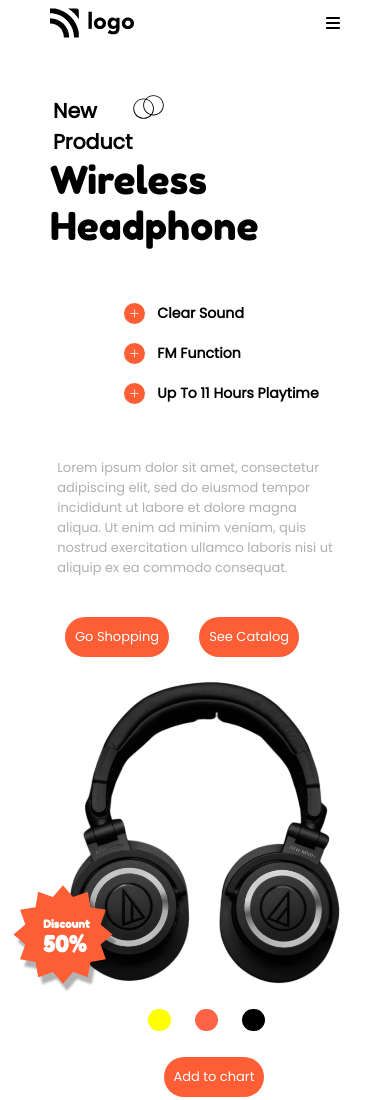
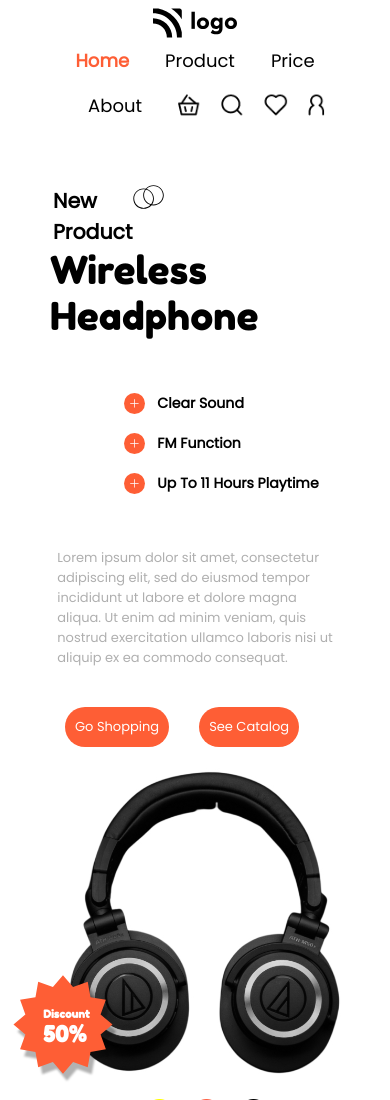
Before and after one commit to saurabhrm/E-Commerce_page, a website: page index.html in a window 390 px wide. Shown: the top 1100 px of the page. Drawn offline with Linux system fonts and the light colour scheme.

Commit message:
navbar responsive

```diff
--- a/css/index.css
+++ b/css/index.css
@@ -31,6 +31,7 @@ nav>img{
 
 .nav-items{
     display: flex;
+    align-items: center;
 }
 
 .nav-item{
@@ -39,11 +40,11 @@ nav>img{
     font-size: 18px;
     font-weight: normal;
     font-family: Poppins;
+
 }
 
-nav>img+div+img{
-    height: 43px;
-    margin: 0px -96px;
+nav>img+div>img{
+    height: 29px;
 }
 
 .active-item{
@@ -51,10 +52,7 @@ nav>img+div+img{
     font-weight: bolder;
 }
 
-.bar{
-    height: 20px;
-    display: none;
-}
+
 
 /* intro-section */
 
@@ -307,17 +305,14 @@ nav>img+div+img{
 @media screen and (max-width: 959px){
     /* nav  */
 .nav-items {
-    display: none;
+
 }
 
 nav>img+div+img {
     height: 43px;
     margin: 0px -96px;
-    display: none;
 }
-.bar{
-    display:block ;
-}
+
 }
 
 
@@ -328,13 +323,29 @@ nav>img+div+img {
 
     /* nav */
 
+    nav {
+        display: flex;
+        justify-content: space-between;
+        align-items: center;
+        flex-direction: column;
+    }
+
+    .nav-item{
+        margin: 9px 18px;
+    }
+
+    .nav-items {
+        display: flex;
+        align-items: center;
+        flex-wrap: wrap;
+        justify-content: center;
+    }
+
         nav>img {
             height: 30px;
         }
 
-        .bar {
-            height: 16px;
-        }
+
 
         /* left */
 
@@ -378,6 +389,13 @@ nav>img+div+img {
 
 
  @media screen and (max-width:414px) {
+
+    nav>img+div>img {
+        position: relative;
+        left: 12px;
+    }
+
+
     .left-section h3{
         margin-left: 179px;
     }
--- a/index.html
+++ b/index.html
@@ -21,10 +21,10 @@
         <h5 class="nav-item">Product</h5>
         <h5 class="nav-item">Price</h5>
         <h5 class="nav-item">About</h5>
+        <img src="./images/actions.png" alt="actions" />
       </div>
-      <img src="./images/actions.svg" alt="actions" />
-      <img src="./images/bars-solid.svg" alt="bar" class="bar">
-    </nav>
+
+       </nav>
     <div class="intro-section">
       <!-- left section  -->
       <div class="left-section">
```
Also changed, not shown: images/actions.PNG (added), images/actions.svg (deleted), images/bars-solid.svg (deleted).
